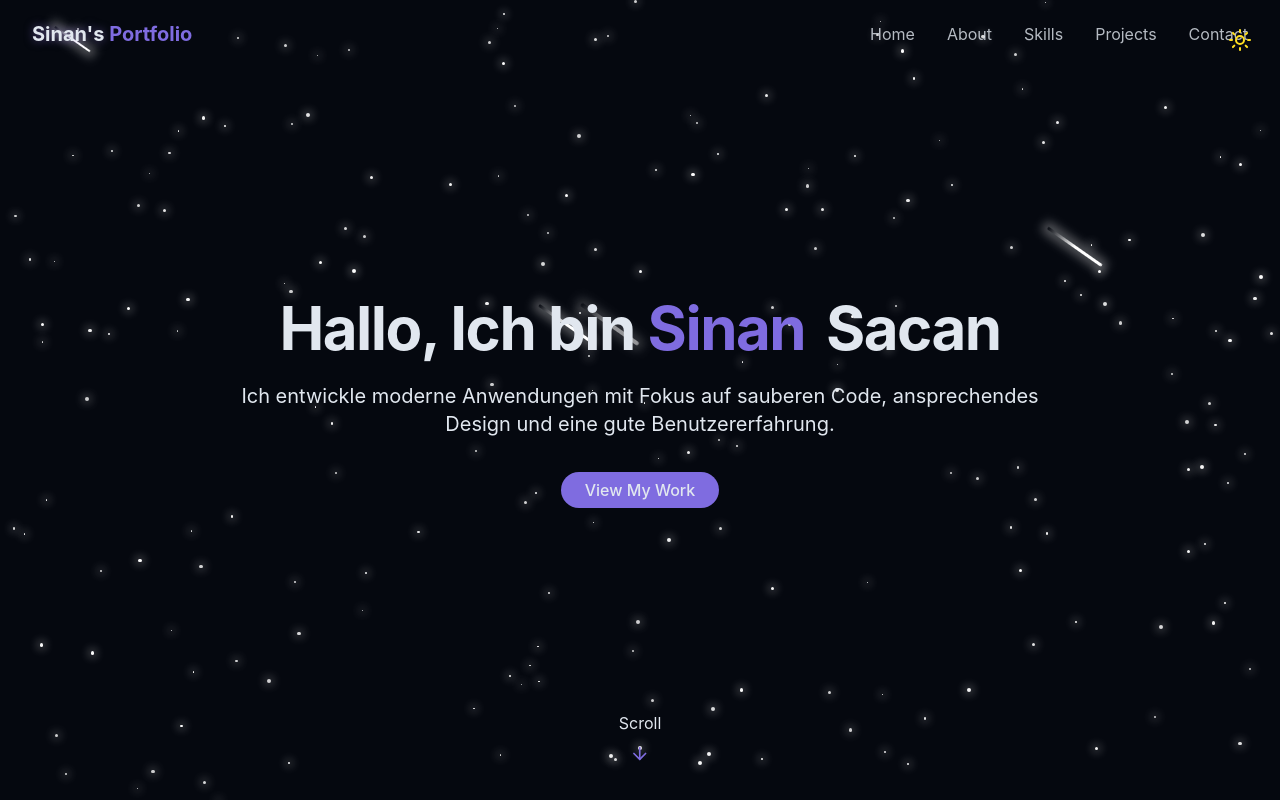
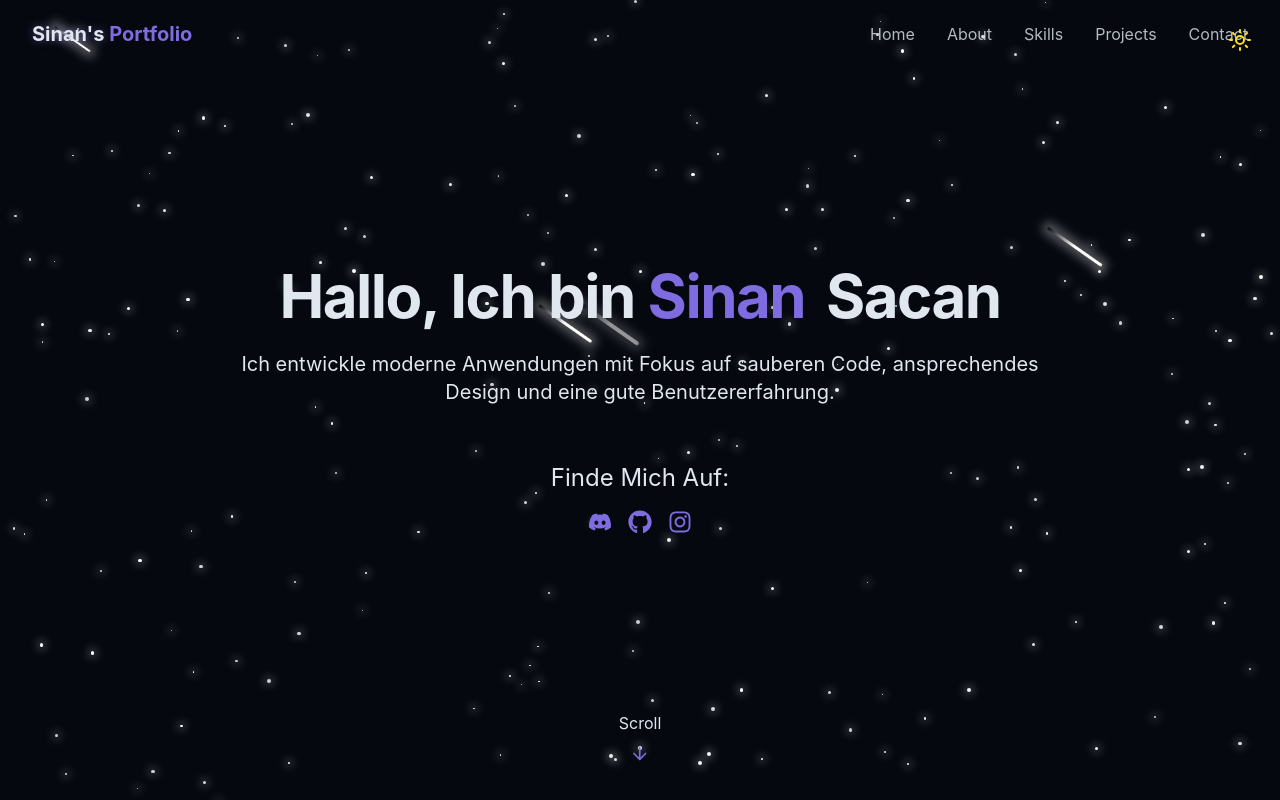
Before and after one commit to sin-n581/My-Portfolio, a React (Vite) app: page / in a window 1280 px wide. Shown: the top 800 px of the page. Built offline with nearby package versions, Linux system fonts and the light colour scheme.

Commit message:
Hero section updated

```diff
--- a/src/components/ContactSection.tsx
+++ b/src/components/ContactSection.tsx
@@ -81,15 +81,15 @@ export const ContactSection = () => {
                         <h4 className="font-medium mb-4">Connect With Me</h4>
                         <div className="flex space-x-4 justify-center">
                             <a href="https://discord.com/users/1520548872819310746_" target="_blank">
-                             <FaDiscord />
+                             <FaDiscord className="h-6 w-6 text-primary"/>
                             </a>
 
                             <a href="https://github.com/sin-n581" target="_blank">
-                             <FaGithub />
+                             <FaGithub className="h-6 w-6 text-primary"/>
                             </a>
 
                             <a href="https://instagram.com/sin.n_scn" target="_blank">
-                             <FaInstagram />
+                             <FaInstagram className="h-6 w-6 text-primary"/>
                             </a>
 
                         </div>
--- a/src/components/HeroSection.tsx
+++ b/src/components/HeroSection.tsx
@@ -1,4 +1,5 @@
 import { ArrowDown } from "lucide-react"
+import { FaDiscord, FaGithub, FaInstagram } from "react-icons/fa"
 
 export const HeroSection = () => {
     return <section
@@ -20,11 +21,23 @@ export const HeroSection = () => {
                     gute Benutzererfahrung.
                 </p>
 
-                <div className="pt-4 opacity-0 animate-fade-in-delay-4">
-                    <a href="#projects" className="cosmic-button">
-                        View My Work
-                    </a>
-                </div>
+                <div className="pt-8 ">
+                                        <h4 className="text-2xl mb-4">Finde Mich Auf:</h4>
+                                        <div className="flex space-x-4 justify-center">
+                                            <a href="https://discord.com/users/1520548872819310746_" target="_blank">
+                                             <FaDiscord className="h-6 w-6 text-primary"/>
+                                            </a>
+
+                                            <a href="https://github.com/sin-n581" target="_blank">
+                                             <FaGithub className="h-6 w-6 text-primary"/>
+                                            </a>
+
+                                            <a href="https://instagram.com/sin.n_scn" target="_blank">
+                                             <FaInstagram className="h-6 w-6 text-primary"/>
+                                            </a>
+
+                                        </div>
+                                    </div>
             </div>
         </div>
 
```
